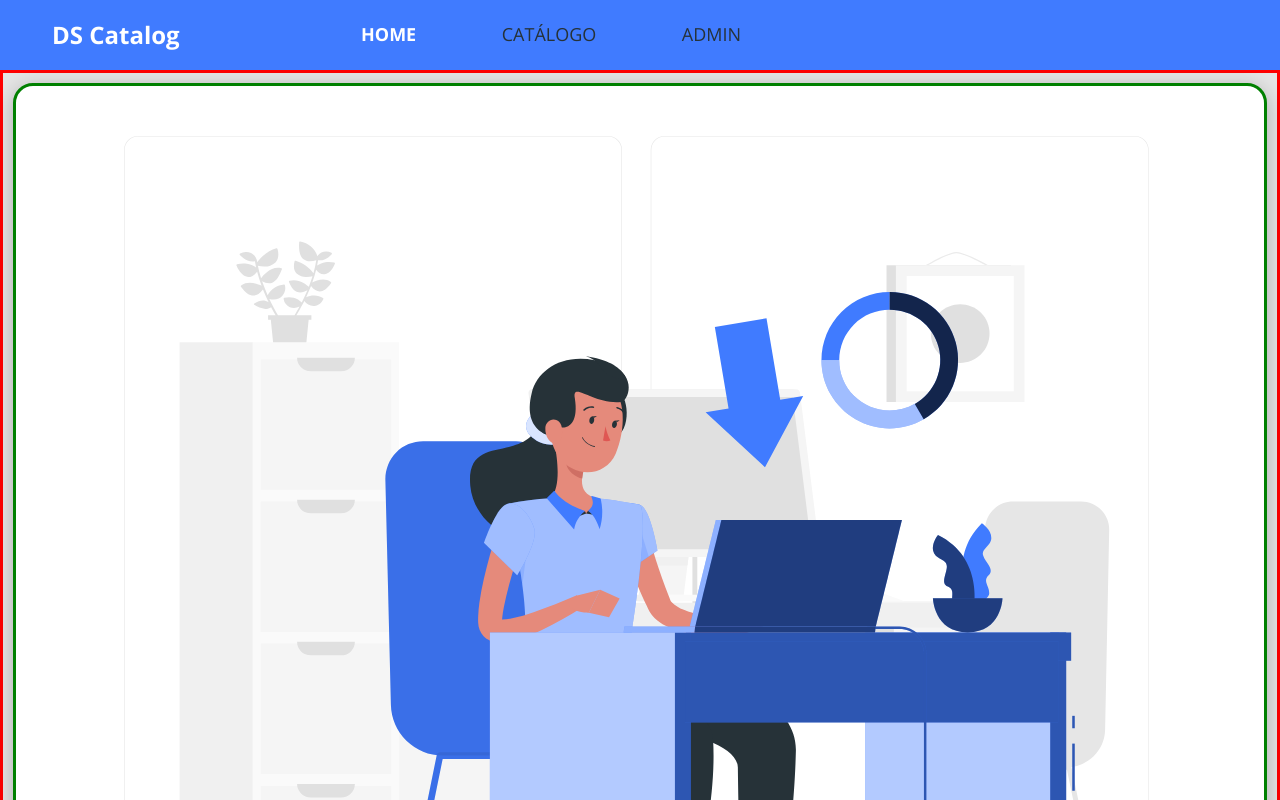
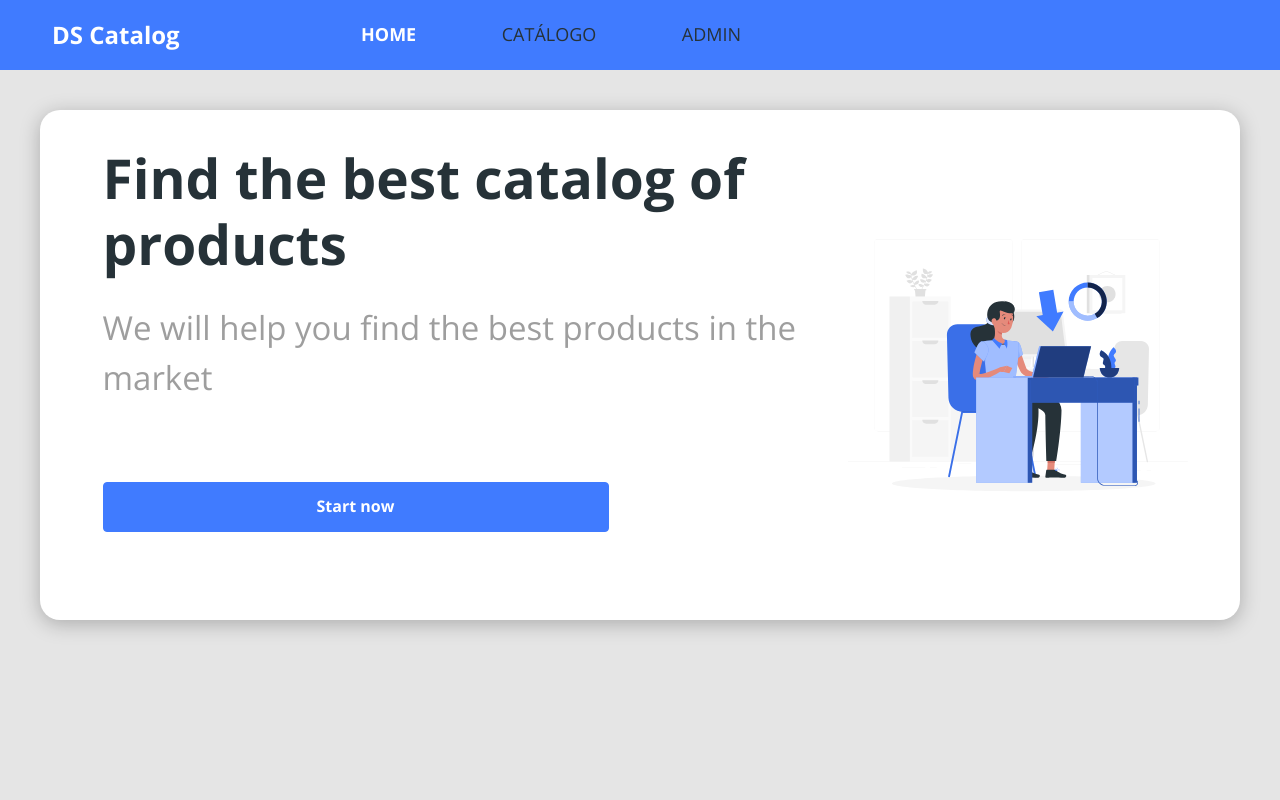
Before and after one commit to Caro2019ar/Catalog, a React (Create React App) app in the folder frontend/: page / in a window 1280 px wide. Shown: the top 800 px of the page. Built offline with nearby package versions, Linux system fonts and the light colour scheme.

Commit message:
Home responsive styling

```diff
--- a/frontend/src/pages/Home/index.tsx
+++ b/frontend/src/pages/Home/index.tsx
@@ -10,8 +10,10 @@
       <div className="home-container">
         <div className="home-card">
           <div className="home-content-container">
-            <h1>Find the best catalog of products</h1>
-            <p>We will help you find the best products in the market</p>
+            <div>
+              <h1>Find the best catalog of products</h1>
+              <p>We will help you find the best products in the market</p>
+            </div>
             <ButtonIcon />
           </div>
 
--- a/frontend/src/pages/Home/styles.css
+++ b/frontend/src/pages/Home/styles.css
@@ -1,7 +1,6 @@
 .home-container {
   padding: 10px;
   font-size: 26px;
-  border: red solid;
   text-align: center;
   /* flex-direction: column; */
 }
@@ -9,13 +8,11 @@
   display: flex;
   flex-direction: column-reverse;
   background-color: #fff;
-  border: green solid;
   border-radius: 20px;
   box-shadow: 0px 4px 20px rgba(0, 0, 0, 0.25);
 }
 
 .home-content-container {
-  border: blue solid;
   padding: 10px 10px 60px 10px;
   display: flex;
   flex-direction: column;
@@ -39,3 +36,92 @@
   height: auto;
   width: 100%;
 }
+
+@media (min-width: 576px) {
+  .home-container {
+    padding: 15px;
+    font-size: 40px;
+  }
+  .home-content-container h1 {
+    width: 506px;
+    margin-bottom: 20px;
+  }
+  .home-content-container p {
+    width: 506px;
+    margin-bottom: 20px;
+  }
+  .home-content-container button {
+    width: 506px;
+    margin-bottom: 20px;
+  }
+  .home-image-container svg {
+    width: 509px;
+  }
+}
+
+@media (min-width: 768px) {
+  .home-image-container {
+    padding: 100px 20px;
+  }
+  .home-content-container {
+    padding: 20px 20px 100px 20px;
+  }
+}
+
+@media (min-width: 992px) {
+  .home-container {
+    padding: 40px;
+  }
+
+  .home-container {
+    font-size: 55px;
+  }
+  .home-image-container {
+    padding: 125px 20px;
+  }
+  .home-content-container {
+    padding: 20px 20px 150px 20px;
+  }
+  .home-content-container h1 {
+    width: 700px;
+    margin-bottom: 26px;
+  }
+  .home-content-container p {
+    width: 700px;
+    margin-bottom: 47px;
+  }
+}
+
+@media (min-width: 1200px) {
+  .home-card {
+    flex-direction: row;
+    justify-content: space-around;
+    padding: calc(((85vh-480px) / 2)-20px) 0;
+  }
+  .home-content-container {
+    height: 480px;
+    width: 700px;
+    align-items: flex-start;
+    flex-flow: wrap;
+    justify-content: space-between;
+    text-align: left;
+    padding: 20px;
+  }
+  .home-image-container {
+    padding: 10px;
+    display: flex;
+    align-items: center;
+  }
+  .home-image-container svg {
+    width: 100%;
+  }
+  .home-card {
+    padding: 15px;
+  }
+}
+
+@media (min-width: 1400px) {
+  .home-image-container svg {
+    width: 480px;
+  }
+}
```
